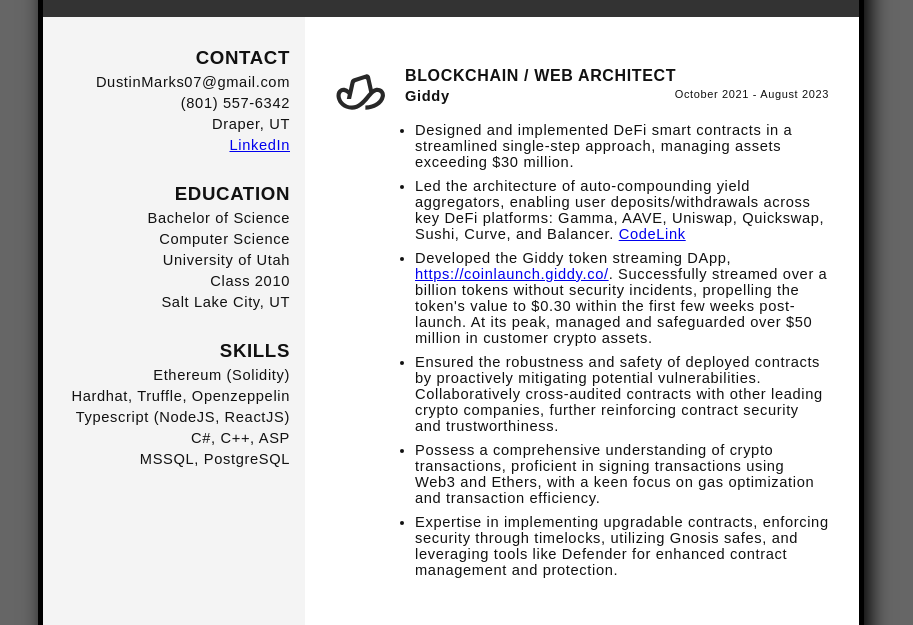
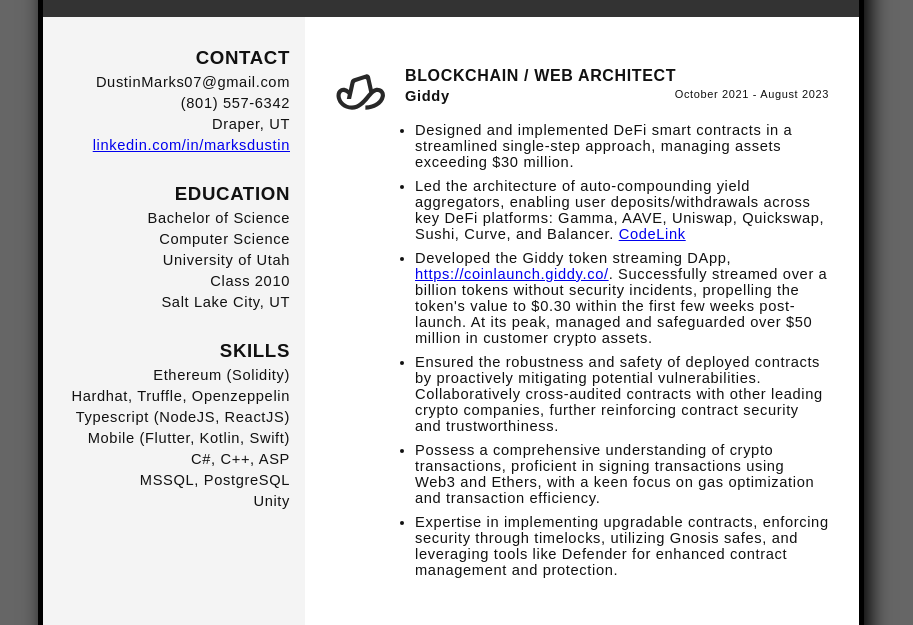
Before and after one commit to DustinMarks/DustinMarks.github.io, a plain HTML site: page index.html in a window 1280 px wide. Shown: the part 138-763 px from the top of the page, without its empty margins (189-1102 px from the left). Drawn offline with Linux system fonts and the light colour scheme.

Commit message:
More changes

```diff
--- a/index.html
+++ b/index.html
@@ -119,7 +119,7 @@
             <h4>DustinMarks07@gmail.com</h4>
             <h4>(801) 557-6342</h4>
             <h4>Draper, UT</h4>
-            <h4><a href="https://www.linkedin.com/in/marksdustin/">LinkedIn</a></h4>
+            <h4><a href="https://www.linkedin.com/in/marksdustin/">linkedin.com/in/marksdustin</a></h4>
 
             <h3>EDUCATION</h3>
             <h4>Bachelor of Science</h4>
@@ -132,8 +132,11 @@
             <h4>Ethereum (Solidity)</h4>
             <h4>Hardhat, Truffle, Openzeppelin</h4>
             <h4>Typescript (NodeJS, ReactJS)</h4>
+            <h4>Mobile (Flutter, Kotlin, Swift)</h4>
             <h4>C#, C++, ASP</h4>
             <h4>MSSQL, PostgreSQL</h4>
+            <h4>Unity</h4>
+
           </div>
           <div class="right-half">
             <div class="d1">
@@ -163,7 +166,7 @@
                 <ul>
                   <li>Leading DriverTech’s mobile team in developing a suite of mobile apps and custom android devices for long haul trucking.</li>
                   <li>Our team created an IoT style android tablet that is replacing existing in cab hardware on over 60,000 long haul trucks. This device provides a variety of necessary services for fleet management such as hours of service, document scanning, messaging and workflow. Created API using GRPC for third party vendors such as mapping and customer applications for the tablet.</li>
-                  <li>Created DTMobile which is a companion application used on the truck driver’s smart phone or tablet. This allows the driver to be away from the Truck and perform document scanning, messaging, and vehicle inspections. Built using Xamarin and is available on both apple app store and google play.</li>
+                  <li style="page-break-before: always;">Created DTMobile which is a companion application used on the truck driver’s smart phone or tablet. This allows the driver to be away from the Truck and perform document scanning, messaging, and vehicle inspections. Built using Xamarin and is available on both apple app store and google play.</li>
                   <li>Devoloped ASP/SignalR web services backend for communication with all DriverTech mobile applications. Utilizing MSSQL databases and Firebase for driver messaging and notifications.</li>
                 </ul>
               </div>
```
